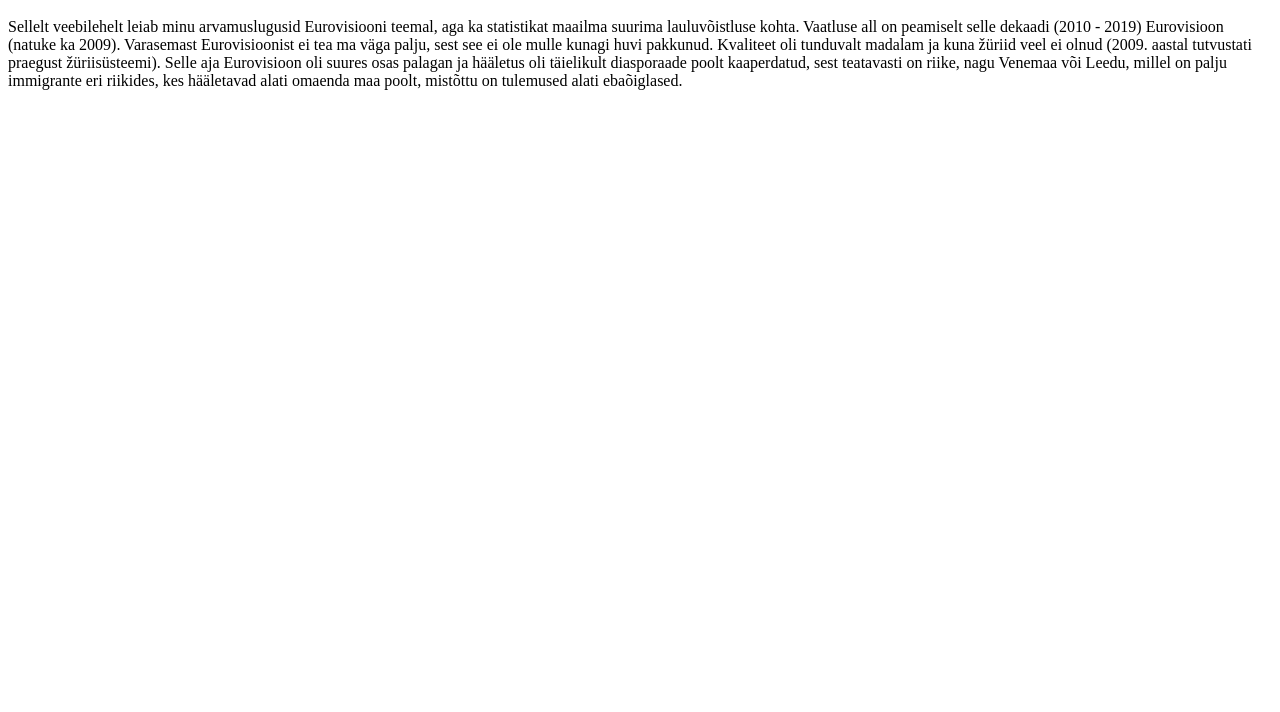
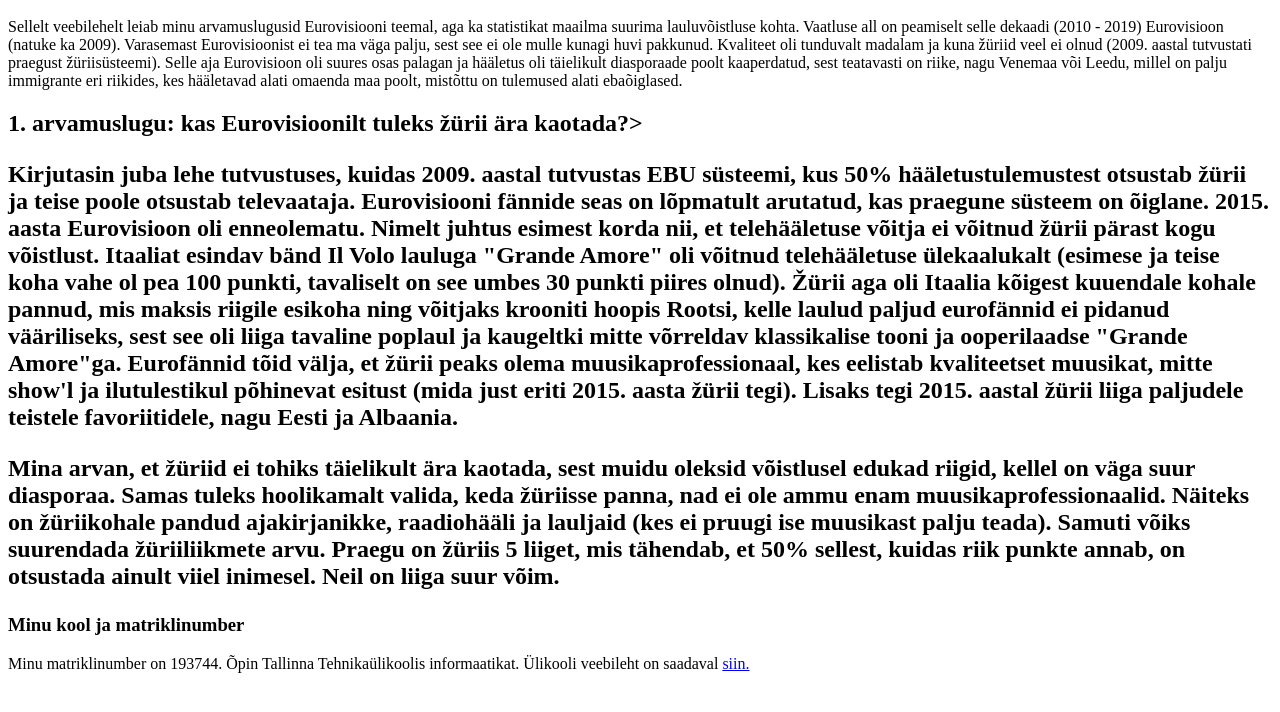
Before and after one commit to mkurve/mkurve.github.io, a plain HTML site: page index.html in a window 1280 px wide. Shown: the part 48-760 px from the top of the page. Drawn offline with Linux system fonts and the light colour scheme.

Commit message:
Update index.html

```diff
--- a/index.html
+++ b/index.html
@@ -7,3 +7,23 @@ sest see ei ole mulle kunagi huvi pakkunud. Kvaliteet oli tunduvalt madalam ja k
 praegust žüriisüsteemi). Selle aja Eurovisioon oli suures osas palagan ja hääletus oli täielikult diasporaade poolt kaaperdatud,
 sest teatavasti on riike, nagu Venemaa või Leedu, millel on palju immigrante eri riikides, kes hääletavad alati omaenda maa poolt,
 mistõttu on tulemused alati ebaõiglased.</p>
+
+<h2>1. arvamuslugu: kas Eurovisioonilt tuleks žürii ära kaotada?>
+<p>Kirjutasin juba lehe tutvustuses, kuidas 2009. aastal tutvustas EBU süsteemi, kus 50% hääletustulemustest otsustab žürii ja teise
+ poole otsustab televaataja. Eurovisiooni fännide seas on lõpmatult arutatud, kas praegune süsteem on õiglane. 2015. aasta Eurovisioon
+ oli enneolematu. Nimelt juhtus esimest korda nii, et telehääletuse võitja ei võitnud žürii pärast kogu võistlust. Itaaliat esindav
+ bänd Il Volo lauluga "Grande Amore" oli võitnud telehääletuse ülekaalukalt (esimese ja teise koha vahe ol pea 100 punkti, tavaliselt
+ on see umbes 30 punkti piires olnud). Žürii aga oli Itaalia kõigest kuuendale kohale pannud, mis maksis riigile esikoha ning võitjaks
+ krooniti hoopis Rootsi, kelle laulud paljud eurofännid ei pidanud vääriliseks, sest see oli liiga tavaline poplaul ja kaugeltki mitte
+ võrreldav klassikalise tooni ja ooperilaadse "Grande Amore"ga. Eurofännid tõid välja, et žürii peaks olema muusikaprofessionaal, kes
+ eelistab kvaliteetset muusikat, mitte show'l ja ilutulestikul põhinevat esitust (mida just eriti 2015. aasta žürii tegi). Lisaks tegi
+ 2015. aastal žürii liiga paljudele teistele favoriitidele, nagu Eesti ja Albaania.</p>
+ <p>Mina arvan, et žüriid ei tohiks täielikult ära kaotada, sest muidu oleksid võistlusel edukad riigid, kellel on väga suur diasporaa.
+  Samas tuleks hoolikamalt valida, keda žüriisse panna, nad ei ole ammu enam muusikaprofessionaalid. Näiteks on žüriikohale pandud
+  ajakirjanikke, raadiohääli ja lauljaid (kes ei pruugi ise muusikast palju teada). Samuti võiks suurendada žüriiliikmete arvu.
+  Praegu on žüriis 5 liiget, mis tähendab, et 50% sellest, kuidas riik punkte annab, on otsustada ainult viiel inimesel. Neil on liiga
+  suur võim.</p>
+
+  <h3>Minu kool ja matriklinumber</h3>
+  <p>Minu matriklinumber on 193744. Õpin Tallinna Tehnikaülikoolis informaatikat. Ülikooli veebileht on
+    saadaval <a href="https://www.ttu.ee">siin.<a/a></p>
```
